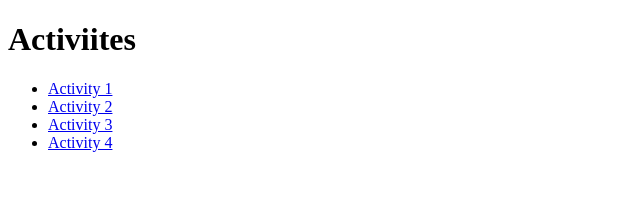
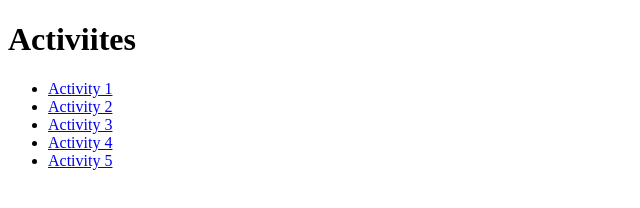
Before and after one commit to OLD-itdev160-sp2023/MATC_ITDEV-160, a plain HTML site: page index.html in a window 1280 px wide. Shown: the full height of the page, 0-640 px from the left. Drawn offline with Linux system fonts and the light colour scheme.

Commit message:
Link homework

```diff
--- a/index.html
+++ b/index.html
@@ -15,6 +15,7 @@
             <li><a href="./Activity 2//index.html">Activity 2</a></li>
             <li><a href="./Activity 3//index.html">Activity 3</a></li>
             <li><a href="./Activity 4//index.html">Activity 4</a></li>
+            <li><a href="./Activity 5//index.html">Activity 5</a></li>
         </ul>
     </body>
 
```
